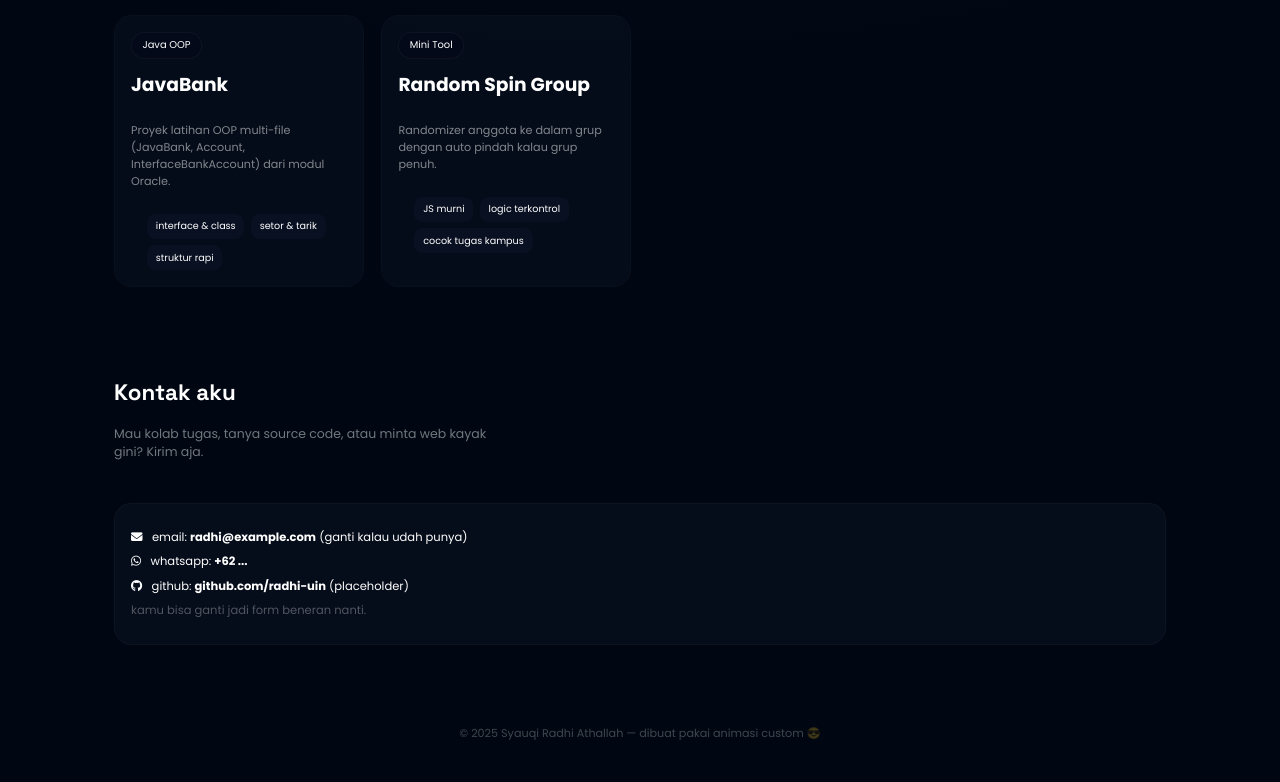
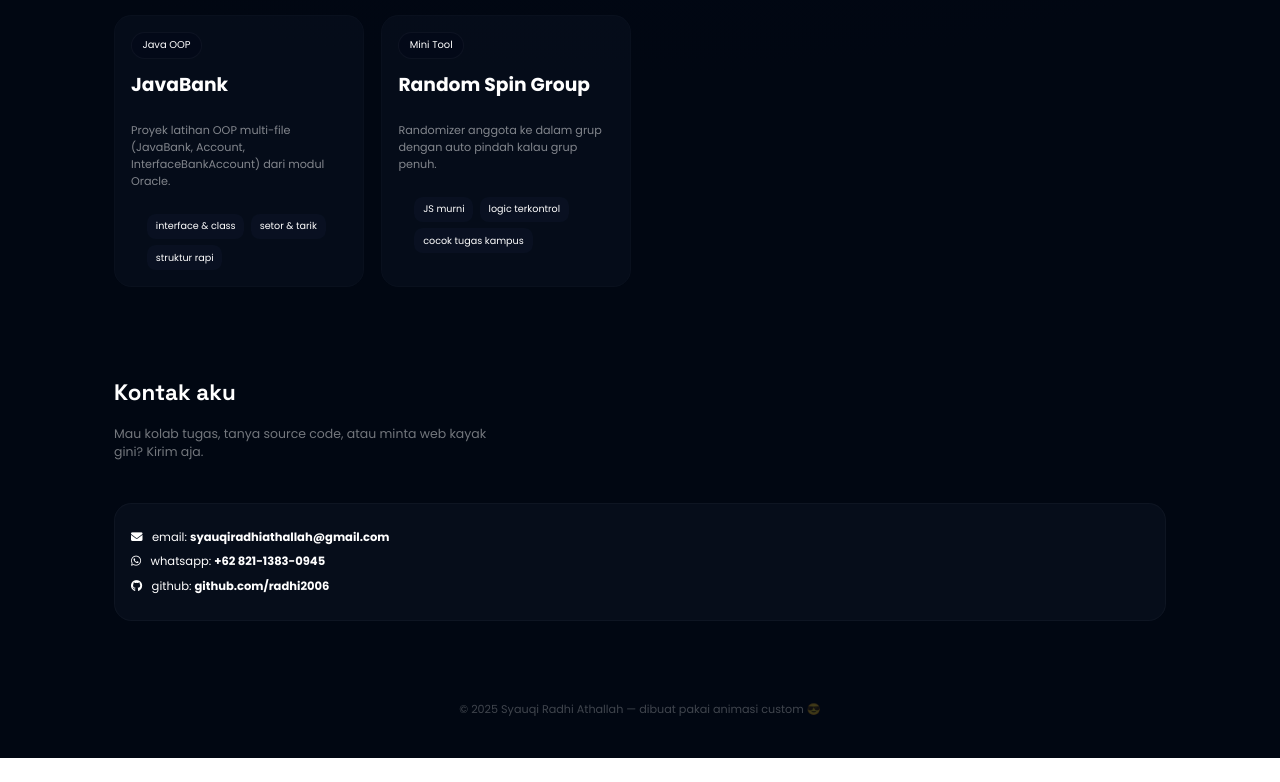
Before and after one commit to Radhi2006/Porto, a plain HTML site: page index.html in a window 1280 px wide. Shown: the part 1695-2477 px from the top of the page. After the commit the page ends 2453 px from the top, so only its background shows below. Drawn offline with Linux system fonts and the light colour scheme.

Commit message:
Update index.html

```diff
--- a/index.html
+++ b/index.html
@@ -230,10 +230,9 @@
         </div>
       </div>
       <div class="contact-panel reveal">
-        <p><i class="fa-solid fa-envelope"></i> email: <strong>radhi@example.com</strong> (ganti kalau udah punya)</p>
-        <p><i class="fa-brands fa-whatsapp"></i> whatsapp: <strong>+62 ...</strong></p>
-        <p><i class="fa-brands fa-github"></i> github: <strong>github.com/radhi-uin</strong> (placeholder)</p>
-        <p class="contact-note">kamu bisa ganti jadi form beneran nanti.</p>
+        <p><i class="fa-solid fa-envelope"></i> email: <strong>syauqiradhiathallah@gmail.com</strong></p>
+        <p><i class="fa-brands fa-whatsapp"></i> whatsapp: <strong>+62 821-1383-0945</strong></p>
+        <p><i class="fa-brands fa-github"></i> github: <strong>github.com/radhi2006</strong></p>
       </div>
     </section>
   </main>
```
